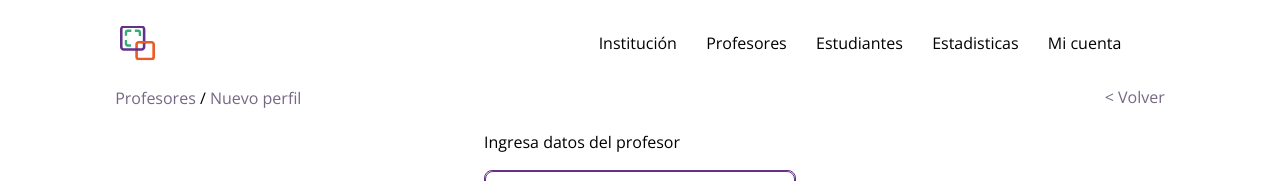
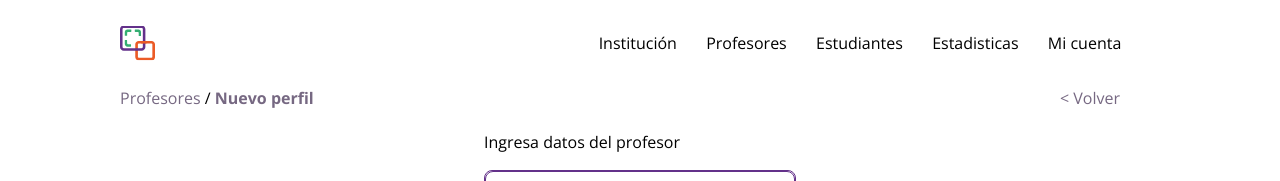
Before and after one commit to sync-ideas/project-frontend, a Next.js app: page /nuevo-profesor in a window 1280 px wide. Shown: the top 181 px of the page. Built offline with nearby package versions, Linux system fonts and the light colour scheme.

Commit message:
creado breadcrumbLink. Reacomodado de comp

```diff
--- a/src/app/components/Breadcrumb.tsx
+++ b/src/app/components/Breadcrumb.tsx
@@ -1,6 +1,7 @@
 import Link from "next/link";
 import React from "react";
 import LinkComponent from "./LinkComponent/LinkComponentCustom";
+import BreadcrumbLinkComponent from "./LinkComponent/BreadcrumbLink";
 
 interface BreadcrumbProps {
   links: Array<{ hiper: string; text: string }>;
@@ -13,12 +14,12 @@ const Breadcrumb: React.FC<BreadcrumbProps> = ({ links }) => {
       {links.map((link) => {
         return (
           <span key={links.indexOf(link)}>
-            <LinkComponent
+            <BreadcrumbLinkComponent
               link={link.hiper}
-              decorationColor="green"
               textColor="purple-disabled"
               textColorHover="purple"
               text={link.text}
+              active={links.indexOf(link) === actual}
             />
             {links.indexOf(link) !== actual && " / "}
           </span>
--- /dev/null
+++ b/src/app/components/LinkComponent/BreadcrumbLink.tsx
@@ -0,0 +1,35 @@
+import React from "react";
+import Link from "next/link";
+
+interface LinkProps {
+  link: string;
+  text: string;
+  decorationColor?: string;
+  textColor: string;
+  textColorHover: string;
+  active: boolean;
+}
+
+const BreadcrumbLinkComponent: React.FC<LinkProps> = (props) => {
+  const textColor = `text-${props.textColor}`;
+  const decorationColor = `${
+    props.active
+      ? ""
+      : props.decorationColor
+      ? `hover:decoration-${props.decorationColor} hover:underline-offset-4  hover:underline hover:decoration-4`
+      : "hover:decoration-green hover:underline-offset-4  hover:underline hover:decoration-4"
+  }`;
+  const textColorHover = `hover:text-${props.textColorHover}`;
+  const linkActive = `${props.active ? `font-bold cursor-default` : ``}`;
+
+  return (
+    <Link
+      className={`text-base leading-snug  transition-all duration-300 ${textColor} ${decorationColor} ${textColorHover} ${linkActive}`}
+      href={props.active ? "#" : props.link}
+    >
+      {props.text}
+    </Link>
+  );
+};
+
+export default BreadcrumbLinkComponent;
--- a/src/app/nuevo-profesor/page.tsx
+++ b/src/app/nuevo-profesor/page.tsx
@@ -11,13 +11,14 @@ const NewProfessor = () => {
     <div className={`mx-auto h-screen text-base flex flex-col items-center`}>
       <div className="w-full flex flex-col items-center">
         <NavBar />
-        <div className="flex justify-between w-[85%] md:w-[95%] xl:w-[82%]">
+        <div className="flex justify-between w-[85%] md:w-[95%] xl:w-full xl:px-[120px] md:px-2">
           <Breadcrumb
             links={[
               { hiper: "/", text: "Profesores" },
               { hiper: "", text: "Nuevo perfil" },
             ]}
           />
+          <div className="xl:mr-10">
             <LinkComponent
               link="/"
               text="< Volver"
@@ -27,6 +28,7 @@ const NewProfessor = () => {
             />
           </div>
         </div>
+      </div>
       <ProfForm />
       <Footer />
     </div>
```
Lines whose indentation alone changed are shown as unchanged.
